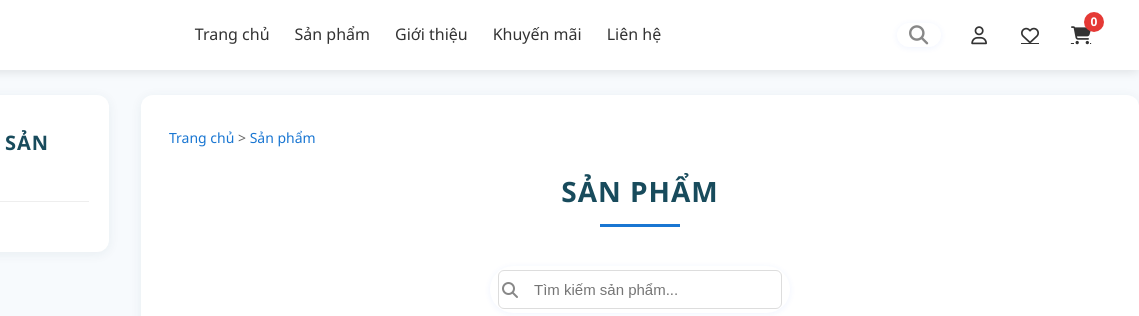
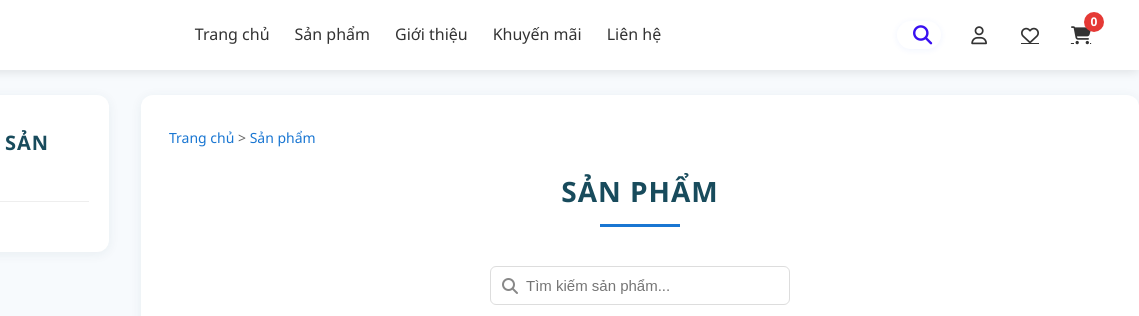
Before and after one commit to duyhung112/SDTElectric, a website: page src/product.html in a window 1280 px wide. Shown: the top 316 px of the page, 141-1280 px from the left. Drawn offline with Linux system fonts and the light colour scheme; no server answers.

Commit message:
update search

```diff
--- a/src/product.html
+++ b/src/product.html
@@ -36,9 +36,9 @@
             <h1 class="page-title">SẢN PHẨM</h1>
 
             <div class="product-filter-bar">
-                <div class="search-box">
-                    <input type="text" id="search-input" placeholder="Tìm kiếm sản phẩm...">
-                    <i class="fas fa-search"></i>
+                <div class="product-search-box">
+                    <input type="text" id="search-input" class="product-search-input" placeholder="Tìm kiếm sản phẩm...">
+                    <i class="fas fa-search product-search-icon"></i>
                 </div>
                 <select id="category-filter"></select>
                 <select id="sort-filter">
--- a/src/styles/product.css
+++ b/src/styles/product.css
@@ -129,13 +129,13 @@ body, html {
     justify-content: center;
 }
 
-.search-box {
+.product-search-box {
     position: relative;
     flex: 1;
     max-width: 300px;
 }
 
-.search-box i {
+.product-search-icon {
     position: absolute;
     left: 12px;
     top: 50%;
@@ -143,7 +143,7 @@ body, html {
     color: #888;
 }
 
-.product-filter-bar input,
+.product-filter-bar .product-search-input,
 .product-filter-bar select {
     padding: 10px 15px 10px 35px;
     border-radius: 6px;
@@ -153,7 +153,7 @@ body, html {
     transition: border 0.3s;
 }
 
-.product-filter-bar input:focus,
+.product-filter-bar .product-search-input:focus,
 .product-filter-bar select:focus {
     border-color: #1976d2;
     outline: none;
```
